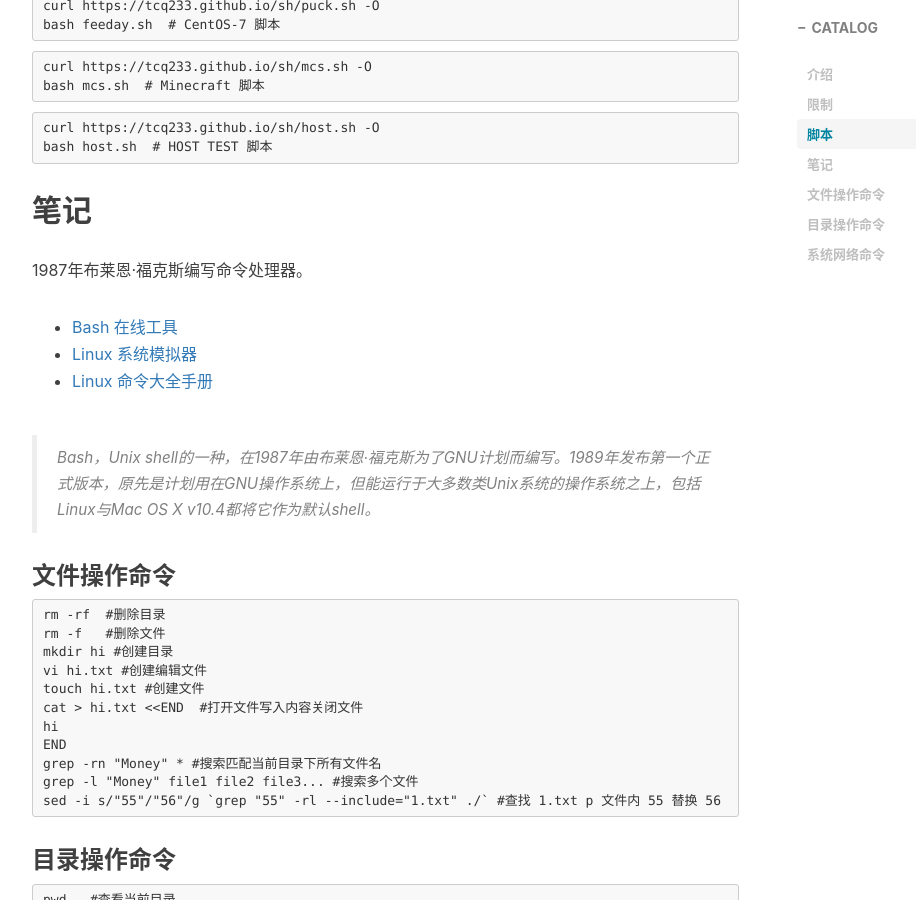
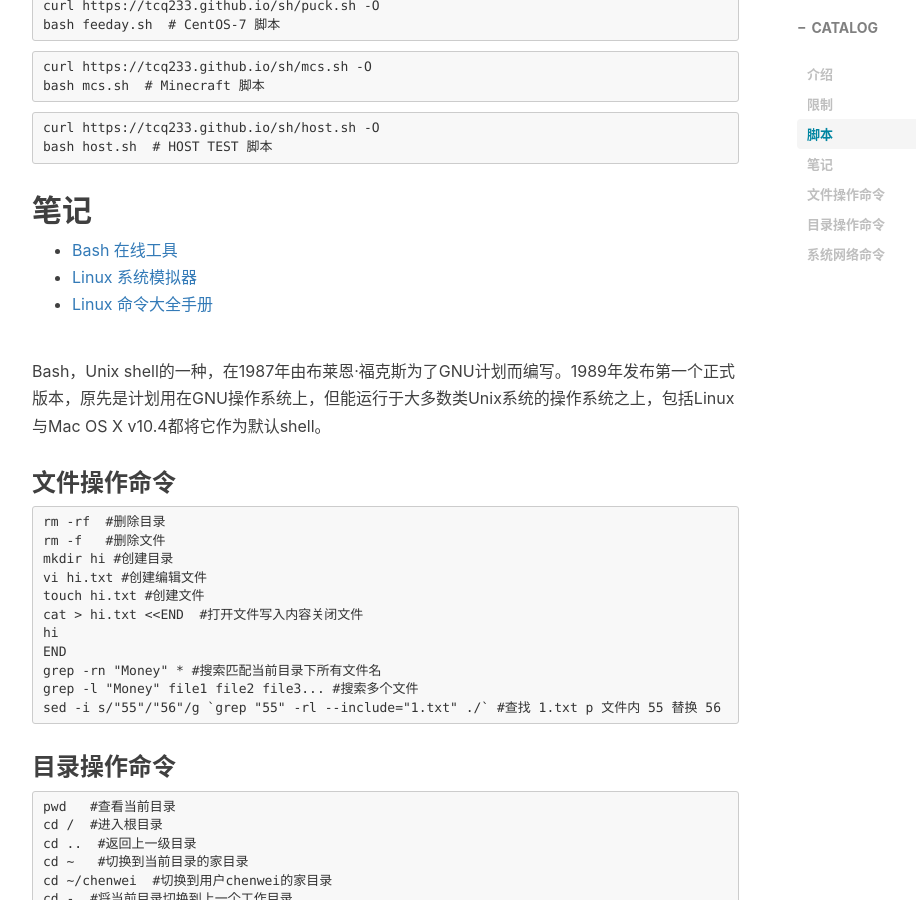
Before and after one commit to tcq233/tcq233.github.io, a Jekyll site: the page built from _posts/2022-04-22-puck.md, in a window 1280 px wide and 900 px high, scrolled down 980 px. Shown: the whole window, without its empty margins (233-1149 px from the left). Built offline with Jekyll 4.4.1, drawn with Linux system fonts in a browser that asks for light colours; nearby versions of some CDN libraries; comment, search, counter and statistics services are not loaded.

Commit message:
Update 2022-04-22-puck.md

```diff
--- a/_posts/2022-04-22-puck.md
+++ b/_posts/2022-04-22-puck.md
@@ -41,13 +41,11 @@ bash host.sh  # HOST TEST 脚本
 
 ## 笔记
 
-1987年布莱恩·福克斯编写命令处理器。
-
 - [Bash 在线工具](https://c.runoob.com/compile/18)
 - [Linux 系统模拟器](https://bellard.org/jslinux/)
 - [Linux 命令大全手册](http://man.linuxde.net/)
 
-> Bash，Unix shell的一种，在1987年由布莱恩·福克斯为了GNU计划而编写。1989年发布第一个正式版本，原先是计划用在GNU操作系统上，但能运行于大多数类Unix系统的操作系统之上，包括Linux与Mac OS X v10.4都将它作为默认shell。
+Bash，Unix shell的一种，在1987年由布莱恩·福克斯为了GNU计划而编写。1989年发布第一个正式版本，原先是计划用在GNU操作系统上，但能运行于大多数类Unix系统的操作系统之上，包括Linux与Mac OS X v10.4都将它作为默认shell。
 
 ### 文件操作命令
 
```
